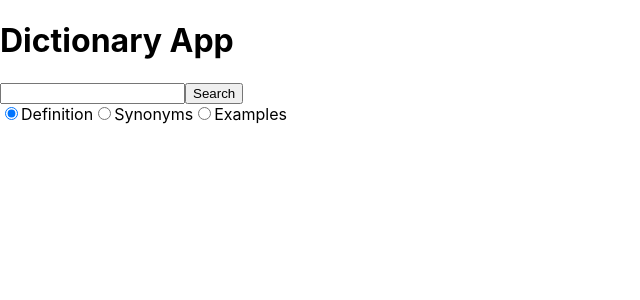
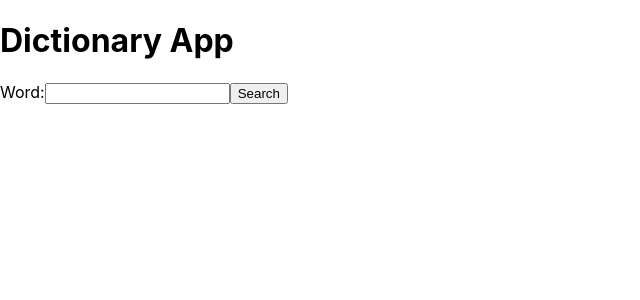
Before and after one commit to KKuczera/dictionary-app, a React (Create React App) app: page / in a window 1280 px wide. Shown: the top 300 px of the page, without its empty margins (0-640 px from the left). Built offline with nearby package versions, Linux system fonts and the light colour scheme.

Commit message:
Commit v4

```diff
--- a/package.json
+++ b/package.json
@@ -8,7 +8,9 @@
     "@testing-library/user-event": "^13.5.0",
     "axios": "^1.3.6",
     "react": "^18.2.0",
+    "react-bootstrap": "^2.7.4",
     "react-dom": "^18.2.0",
+    "react-router-dom": "^6.11.1",
     "react-scripts": "5.0.1",
     "web-vitals": "^2.1.4"
   },
--- a/src/components/Dictionary.js
+++ b/src/components/Dictionary.js
@@ -1,66 +1,83 @@
-import React, { useState } from 'react';
-import axios from 'axios';
+import React, { useState } from "react";
+import axios from "axios";
 
-const Dictionary = () => {
-  const [query, setQuery] = useState('');
-  const [result, setResult] = useState(null);
-  const [selectedOption, setSelectedOption] = useState('definition');
+function Dictionary() {
+  const [word, setWord] = useState("");
+  const [definitions, setDefinitions] = useState([]);
+  const [synonyms, setSynonyms] = useState([]);
+  const [examples, setExamples] = useState([]);
+  const [origin, setOrigin] = useState([]);
 
-  const handleOptionChange = (event) => {
-    setSelectedOption(event.target.value);
+  const handleWordChange = (event) => {
+    setWord(event.target.value);
   };
 
-  const searchDictionary = async () => {
-    const response = await axios.get(`https://api.dictionaryapi.dev/api/v2/entries/en_US/${query}`);
-    setResult(response.data[0]);
-  };
-
-  const renderResult = () => {
-    if (!result) {
-      return null;
-    }
-
-    switch (selectedOption) {
-      case 'definition':
-        return result.meanings[0].definitions.map((definition, index) => (
-          <p key={index}>{definition.definition}</p>
-        ));
-      case 'synonyms':
-        return result.meanings[0].definitions[0].synonyms.map((synonym, index) => (
-          <p key={index}>{synonym}</p>
-        ));
-      case 'examples':
-        return result.meanings[0].definitions[0].examples.map((example, index) => (
-          <p key={index}>{example.text}</p>
-        ));
-      default:
-        return null;
-    }
+  const handleSubmit = (event) => {
+    event.preventDefault();
+    axios
+      .get(
+        `https://api.dictionaryapi.dev/api/v2/entries/en/${word}`
+      )
+      .then((response) => {
+        console.log(response.data);
+        setDefinitions(response.data[0].meanings[0].definitions);
+        setSynonyms(response.data[0].meanings[0].synonyms);
+        setExamples(response.data[0].meanings[0].examples);
+        setOrigin(response.data[0].origin)
+      })
+      .catch((error) => {
+        console.log(error);
+        setDefinitions([]);
+        setSynonyms([]);
+        setExamples([]);
+        setOrigin([]);
+      });
   };
 
   return (
     <div>
-      <div>
-        <input type="text" value={query} onChange={(event) => setQuery(event.target.value)} />
-        <button onClick={searchDictionary}>Search</button>
-      </div>
-      <div>
+      <form onSubmit={handleSubmit}>
         <label>
-          <input type="radio" value="definition" checked={selectedOption === 'definition'} onChange={handleOptionChange} />
-          Definition
+          Word:
+          <input type="text" value={word} onChange={handleWordChange} />
         </label>
-        <label>
-          <input type="radio" value="synonyms" checked={selectedOption === 'synonyms'} onChange={handleOptionChange} />
-          Synonyms
-        </label>
-        <label>
-          <input type="radio" value="examples" checked={selectedOption === 'examples'} onChange={handleOptionChange} />
-          Examples
-        </label>
-      </div>
-      {renderResult()}
+        <button type="submit">Search</button>
+      </form>
+      {definitions && definitions.length > 0 && (
+        <div>
+          <h2>Definitions:</h2>
+          <ul>
+            {definitions.map((definition, index) => (
+              <li key={index}>{definition.definition}</li>
+            ))}
+          </ul>
+          <br />
+        </div>
+      )}
+      {synonyms && synonyms.length > 0 && (
+        <div>
+          <h2>Synonyms:</h2>
+          <ul>
+            {synonyms.map((synonym, index) => (
+              <li key={index}>{synonym}</li>
+            ))}
+          </ul>
+          <br />
+        </div>
+      )}
+      {examples && examples.length > 0 && (
+        <div>
+          <h2>Examples:</h2>
+          <ul>
+            {examples.map((example, index) => (
+              <li key={index}>{example.text}</li>
+            ))}
+          </ul>
+          <br />
+        </div>
+      )}
     </div>
   );
-};
+}
 
 export default Dictionary;
```
Also changed, not shown: src/components/Contact.js (added), src/components/Home.js (added), 1 other file (tests, documents, lock files or other folders).
